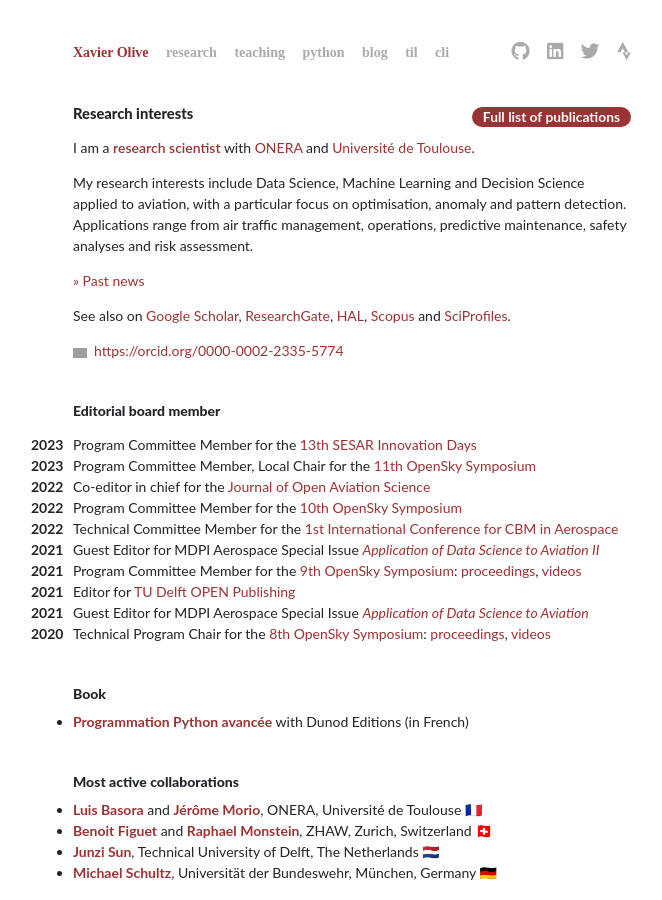
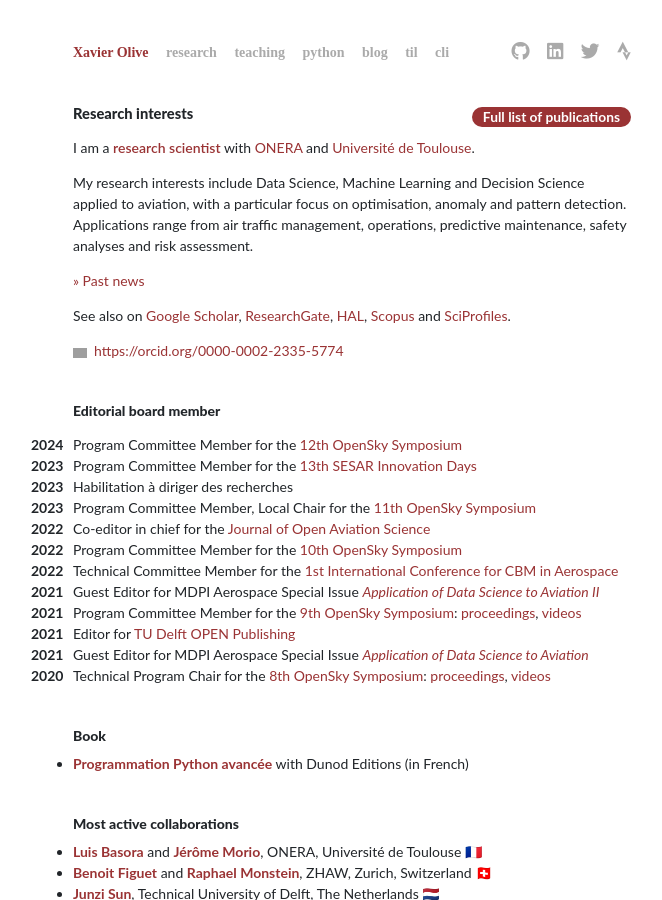
Before and after one commit to xoolive/xoolive.github.io, a Jekyll site: the page built from _pages/research.md, in a window 1280 px wide and 900 px high. Shown: the whole window, without its empty margins (288-950 px from the left). Built offline with Jekyll 4.4.1, drawn with Linux system fonts in a browser that asks for light colours; nearby versions of some CDN libraries; some web fonts are replaced; a script that is not in the unit is left out; grey boxes are pictures that could not be loaded.

Commit message:
update hdr

```diff
--- a/_pages/research.md
+++ b/_pages/research.md
@@ -24,10 +24,12 @@ See also on [Google Scholar](https://scholar.google.fr/citations?user=mUHbacsAAA
 
 ## Editorial board member
 
+<span class="float-left year">2024</span>Program Committee Member for the [12th OpenSky Symposium](http://symposium.opensky-network.org/)<br/>
 <span class="float-left year">2023</span>Program Committee Member for the [13th SESAR Innovation Days](https://sesarju.eu/sesarinnovationdays)<br/>
-<span class="float-left year">2023</span>Program Committee Member, Local Chair for the [11th OpenSky Symposium](http://symposium.opensky-network.org/)<br/>
+<span class="float-left year">2023</span>Habilitation à diriger des recherches<br/>
+<span class="float-left year">2023</span>Program Committee Member, Local Chair for the [11th OpenSky Symposium](http://symposium.opensky-network.org/2023/)<br/>
 <span class="float-left year">2022</span>Co-editor in chief for the [Journal of Open Aviation Science](https://journals.open.tudelft.nl/joas/)<br/>
-<span class="float-left year">2022</span>Program Committee Member for the [10th OpenSky Symposium](http://symposium.opensky-network.org/)<br/>
+<span class="float-left year">2022</span>Program Committee Member for the [10th OpenSky Symposium](http://symposium.opensky-network.org/2022/)<br/>
 <span class="float-left year">2022</span>Technical Committee Member for the [1st International Conference for CBM in Aerospace](https://cbmacademy.eu/)<br/>
 <span class="float-left year">2021</span> Guest Editor for MDPI Aerospace Special Issue [_Application of Data Science to Aviation II_](https://www.mdpi.com/journal/aerospace/special_issues/Application_Data_Science_Aviation_II)<br/>
 <span class="float-left year">2021</span>Program Committee Member for the [9th OpenSky Symposium](http://symposium.opensky-network.org/2021/): [proceedings](https://www.mdpi.com/2673-4591/13/1), [videos](https://www.youtube.com/playlist?list=PLNft4qtPGeqPKT8i9KJws9LXYS-u1c1Ly)<br/>
```
Also changed, not shown: _pages/about-me.md (+2 -0 lines), _pages/le-petit-prince.md (+1 -0 lines), _pages/news.md (+7 -1 lines).
